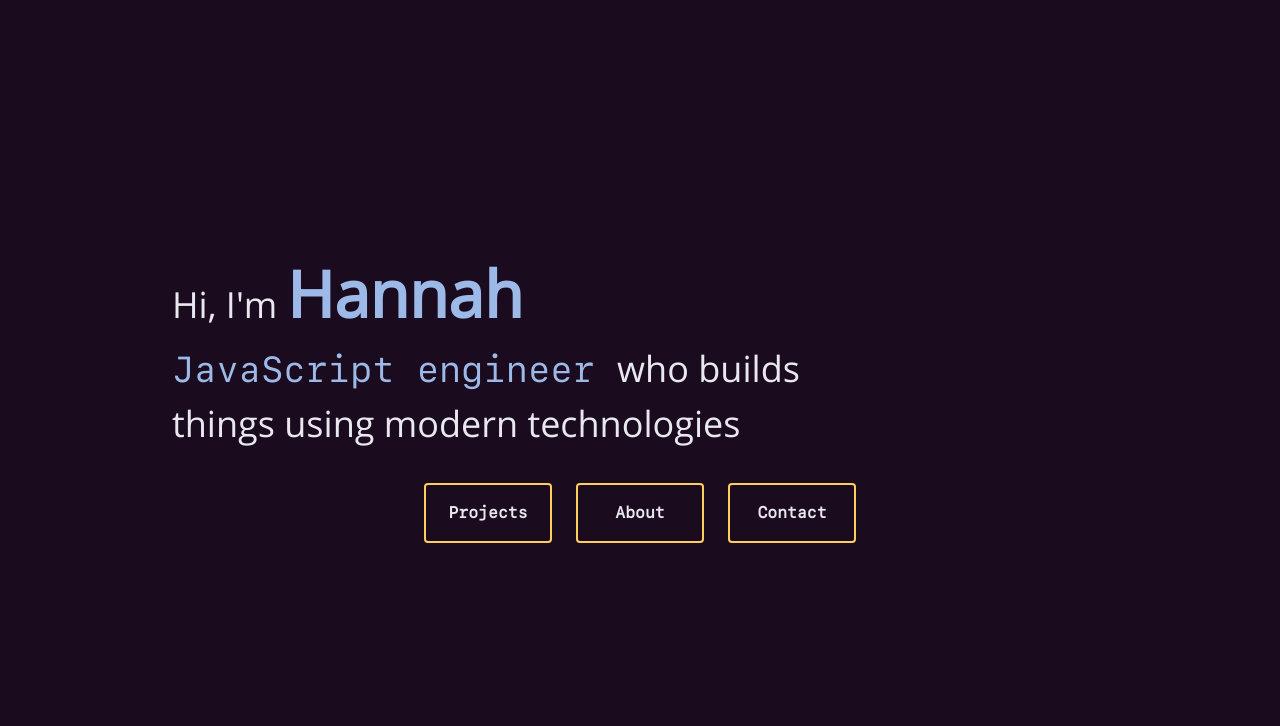
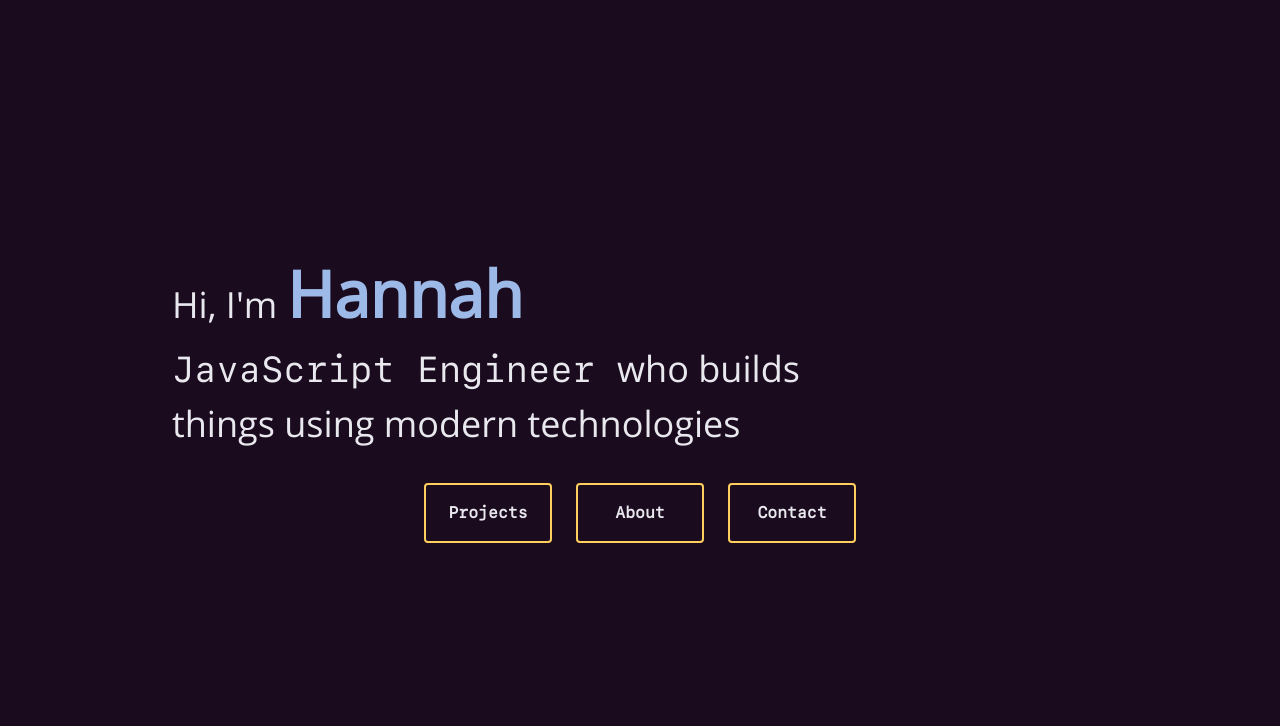
Before and after one commit to RunHannah/website, a Gatsby site: page / in a window 1280 px wide. Shown: the part 74-800 px from the top of the page. Built offline with nearby package versions, Linux system fonts and the light colour scheme; Gatsby itself is replaced by a stand-in of ours.

Commit message:
fix hero content loading

```diff
--- a/src/components/hero/hero.js
+++ b/src/components/hero/hero.js
@@ -5,7 +5,7 @@ import PortfolioContext from "../../context/context"
 
 const Header = () => {
   const { hero } = useContext(PortfolioContext)
-  const { title, name, subtitle } = hero
+  const { greeting, name, role, subtitle } = hero
 
   const [isDesktop, setIsDesktop] = useState(false)
   const [isMobile, setIsMobile] = useState(false)
@@ -31,12 +31,12 @@ const Header = () => {
       >
         <div className="h-screen m-8 flex flex-col mt-0 md:w-4xl md:mx-8 text-center justify-center">
           <h1 className="mb-8 text-2xl text-left md:text-3xl lg:text-4xl leading-normal md:w-3/4">
-            {title || "Hi, I'm"}{" "}
+            {greeting}
             <span className="name text-4xl md:text-4xl lg:text-6xl font-extrabold">
               {name}
             </span>
             <br />
-            <span className="javascript">JavaScript engineer </span>
+            <span className="role">{role}</span>
             {subtitle}
           </h1>
           <span className="flex flex-row justify-center">
--- a/src/css/global.css
+++ b/src/css/global.css
@@ -57,7 +57,7 @@ body {
   font-family: "Raleway";
 }
 
-.javascript,
+.role,
 .tools,
 .made,
 .btn-text {
--- a/src/data/data.js
+++ b/src/data/data.js
@@ -2,8 +2,9 @@ import { v4 as uuidv4 } from "uuid"
 
 // HERO DATA
 export const heroData = {
-  title: "",
+  greeting: "Hi, I'm ",
   name: "Hannah",
+  role: "JavaScript Engineer ",
   subtitle: "who builds things using modern technologies",
 }
 
```
